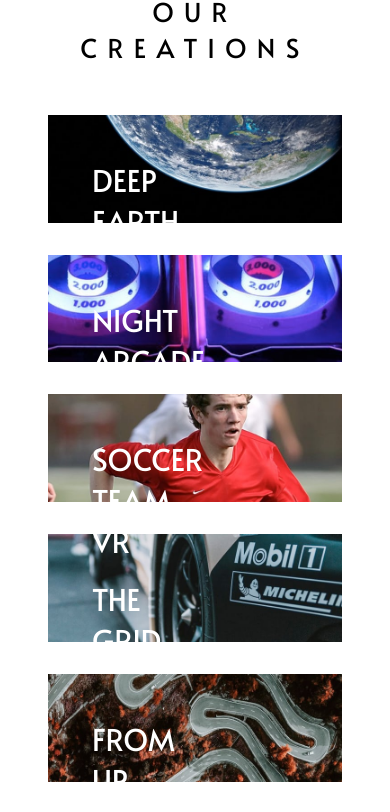
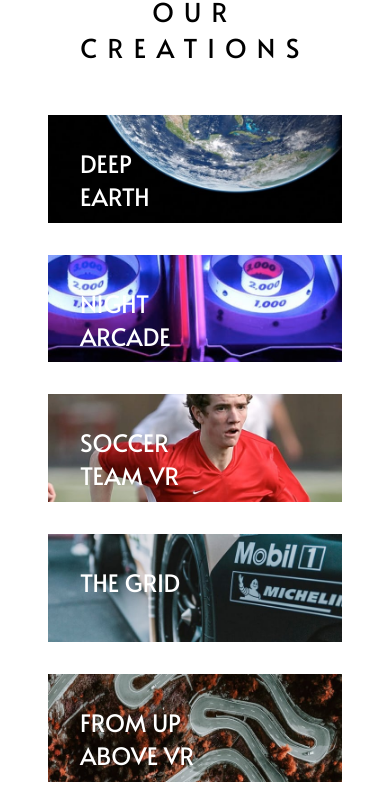
Before and after one commit to Alan-H-H/Vue__Scss__Landing__Loopstudios, a Vue app: page / in a window 390 px wide. Shown: the part 1472-2284 px from the top of the page. Built offline with nearby package versions, Linux system fonts and the light colour scheme.

Commit message:
Actualizar index.css

```diff
--- a/src/assets/index.css
+++ b/src/assets/index.css
@@ -261,7 +261,7 @@
   .grid p {
     position: absolute;
     margin: 2em;
-    font-size: 30px;
+    font-size: 24px;
     width: 30%;
   }
   .grid img {
```
